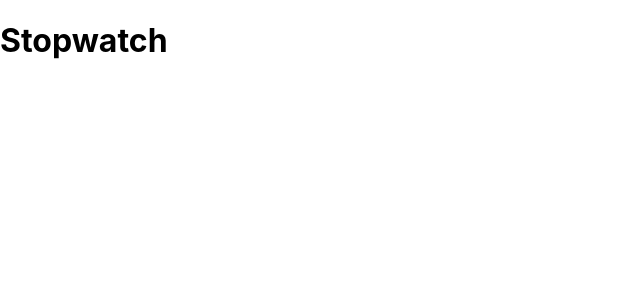
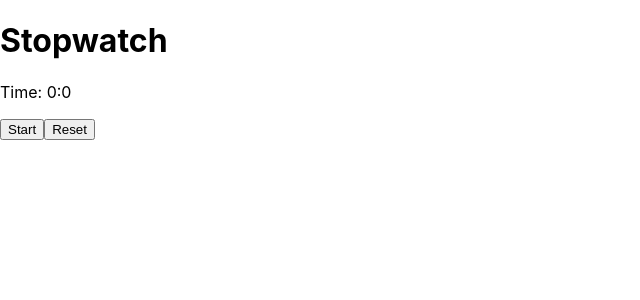
Before and after one commit to AkshayAsokDev/Xstopwatch, a React (Create React App) app in the folder app/: page / in a window 1280 px wide. Shown: the top 300 px of the page, without its empty margins (0-640 px from the left). Built offline with nearby package versions, Linux system fonts and the light colour scheme.

Commit message:
app completed

```diff
--- a/app/src/App.js
+++ b/app/src/App.js
@@ -1,10 +1,75 @@
 
 import './App.css';
+import { useState, useEffect } from 'react';
 
 function App() {
+
+  const [hour, setHour] = useState(0);
+  const [time, setTime] = useState(0);
+
+  const [start, setStart] = useState(true);
+  const [reset, setReset] = useState(false);
+
+
+  const handleStart = () => {
+    setStart(false);
+  }
+
+  const handleStop = () => {
+    setStart(true);
+  }
+
+  const handleReset = () => {
+    setReset(true);
+  }
+
+  // useeffect
+  useEffect(() => {
+
+    if(reset === true) {
+      setHour(0);
+      setTime(0);
+      setReset(false);
+    }
+
+    let timer;
+    if(start === false) {
+
+      timer = setTimeout(() => {
+
+        const temp = time + 1;
+
+        if (temp === 60) {
+          setHour(hour+1);
+          setTime(0);
+        }
+        else {
+          setTime(temp);
+        }
+
+      }, 1000)
+
+
+    }
+
+    return () => {
+      clearTimeout(timer);
+    }
+
+  }, [hour, time, start, reset])
+
+
   return (
     <div className="App">
+
       <h1>Stopwatch</h1>
+
+      <p>{`Time: ${hour}:${time}`}</p>
+
+      {
+        start ? (<button onClick={handleStart} >Start</button>) : (<button onClick={handleStop} >Stop</button>)
+      }
+      <button onClick={handleReset} >Reset</button>
 
     </div>
   );
```
